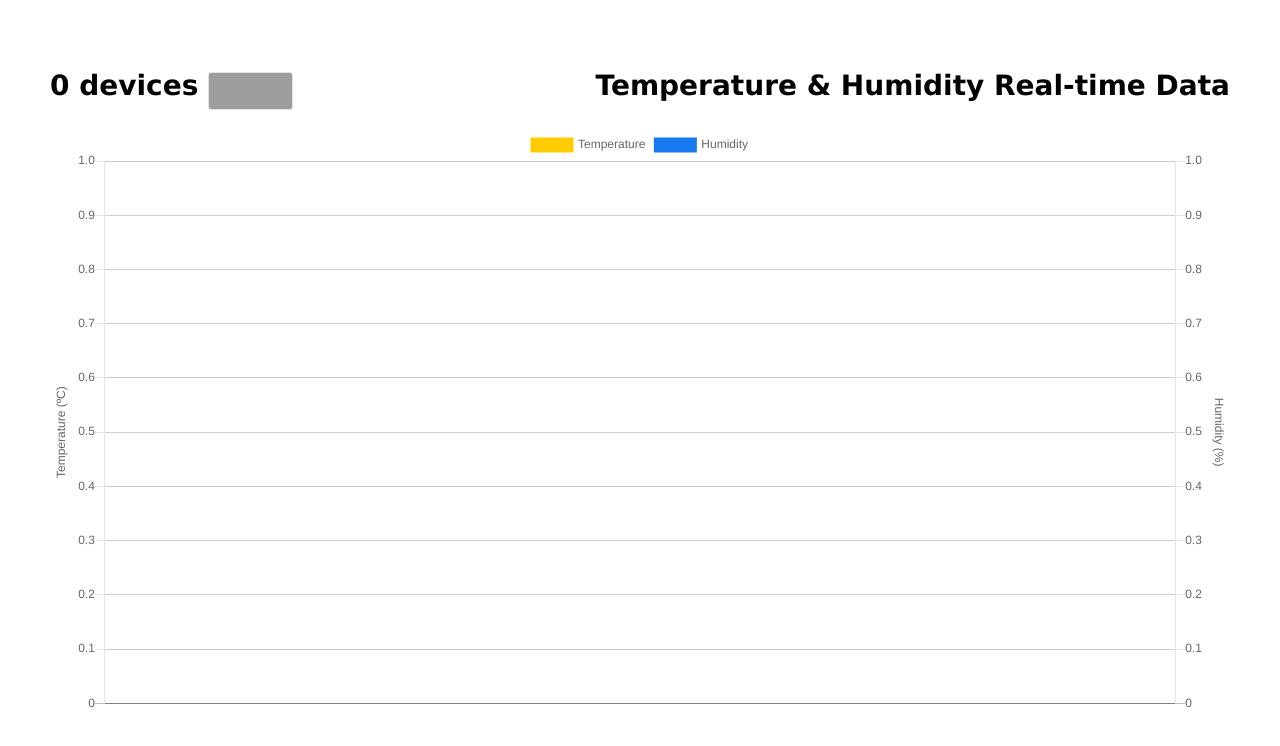
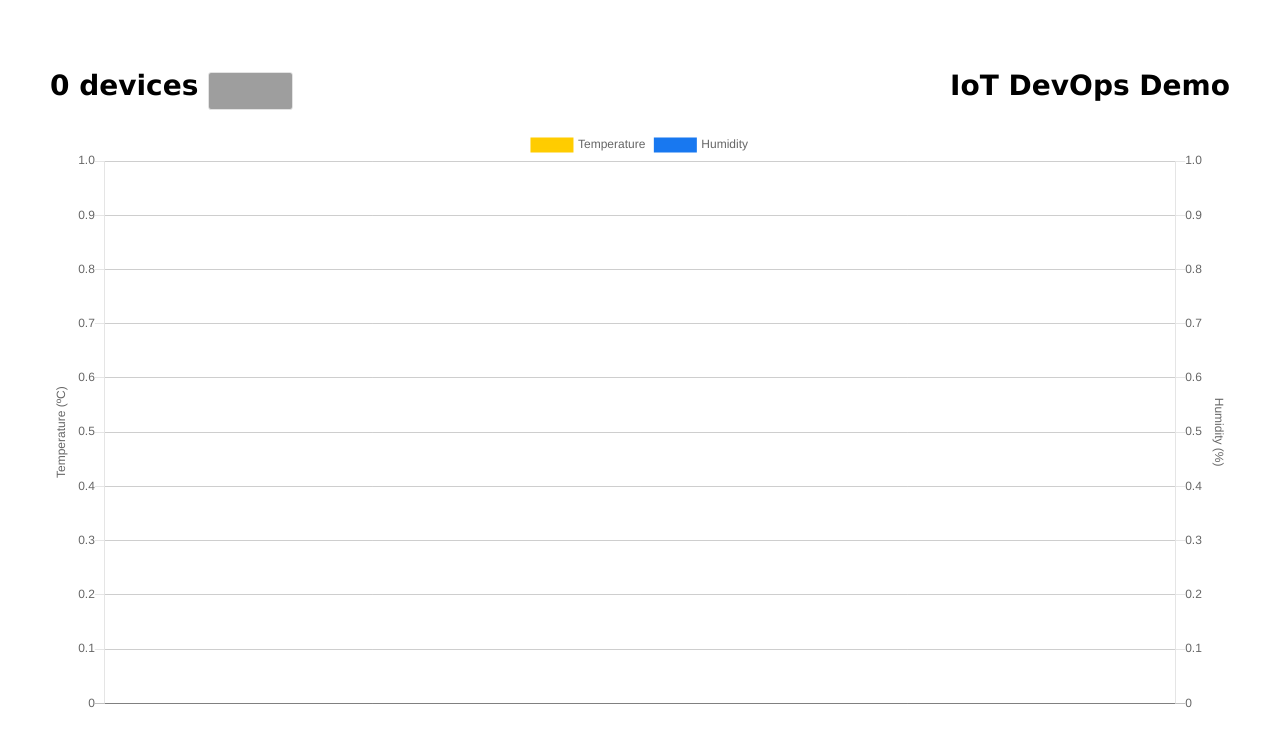
Before and after one commit to pjgpetecodes/iotdevopswebapp, a website: page public/index.html in a window 1280 px wide. Drawn offline with nearby package versions, Linux system fonts and the light colour scheme; grey boxes are pictures that could not be loaded.

Commit message:
Changed title

```diff
--- a/public/index.html
+++ b/public/index.html
@@ -20,7 +20,7 @@
             <span id="deviceCount">0 devices</span>
             <select id="listOfDevices" class="select_box"></select>
         </span>
-        <span>Temperature & Humidity Real-time Data</span>
+        <span>IoT DevOps Demo</span>
     </h1>
     <div>
         <canvas id="iotChart"></canvas>
```
